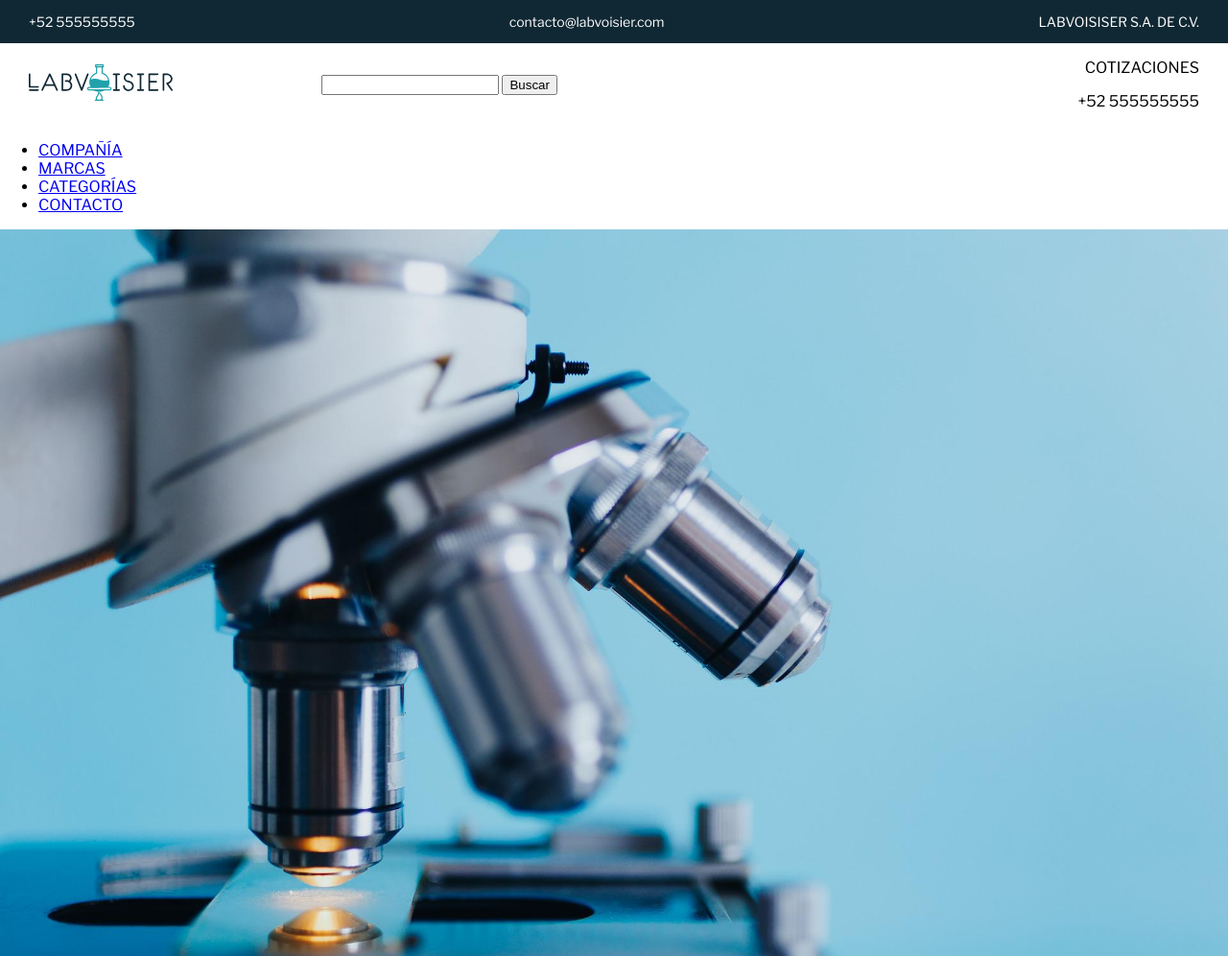
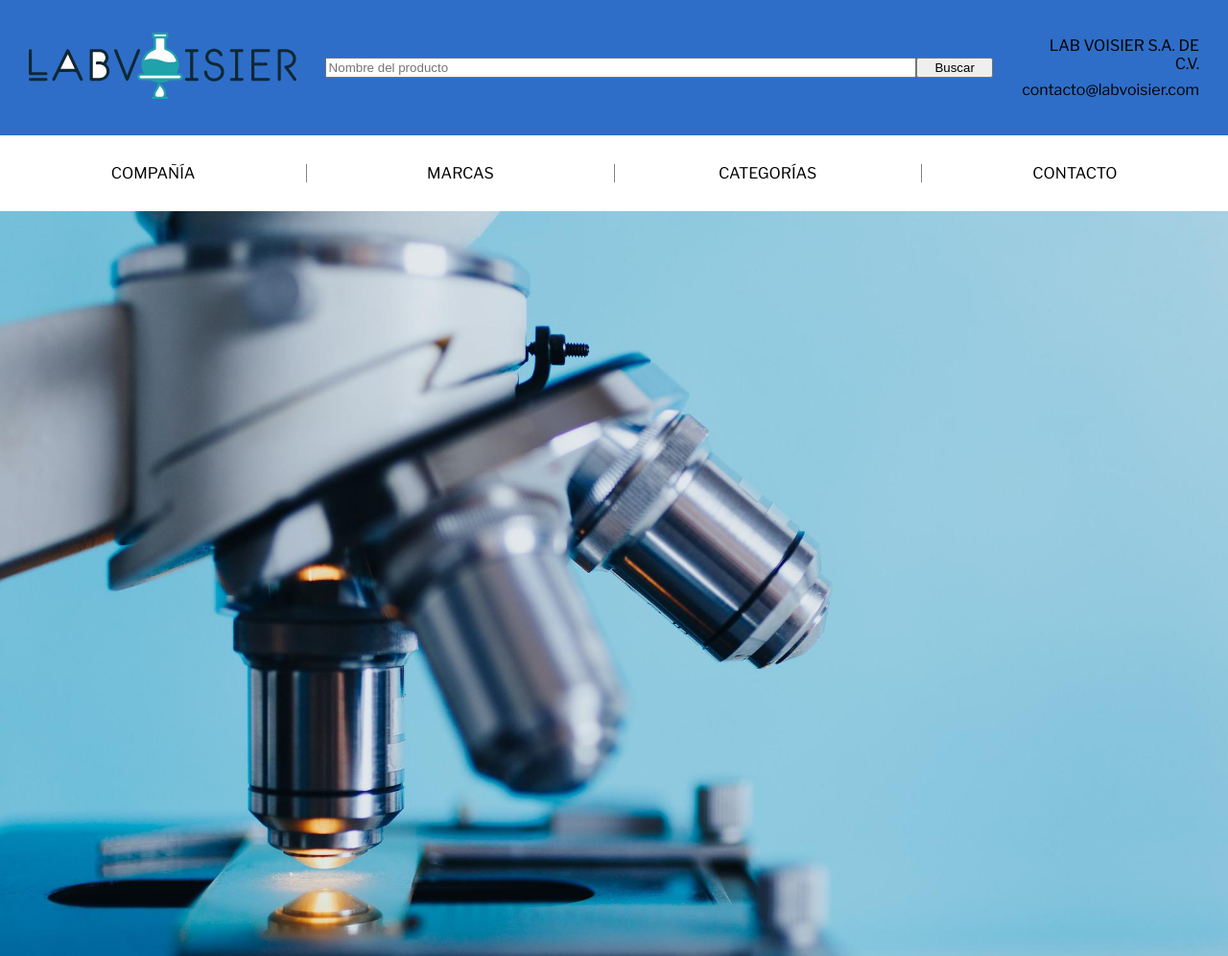
Before and after one commit to puagh/labo-work, a plain HTML site: page index.html in a window 1280 px wide. Shown: the top 996 px of the page at 96% size. Drawn offline with nearby package versions, Linux system fonts and the light colour scheme.

Commit message:
Styling the index page

```diff
--- a/css/style.css
+++ b/css/style.css
@@ -2,6 +2,7 @@ body{
   font-family: 'Lato', sans-serif;
   font-family: 'Libre Franklin', sans-serif;
   margin: 0;
+  padding: 0;
 }
 
 .topBar{
@@ -16,29 +17,90 @@ body{
   font-size: 14px;
 }
 
+.topBar{
+  display: none;
+}
+
+.visuallyhidden{
+  display: none;
+}
+
 .search{
   display: flex;
   align-items: center;
-  padding: 0 30px;
+  padding: 30px 30px;
+  background-color: #0f59c0de;
 }
 
-.search__logo img{
-  width: 150px;
+.main-logo{
+  width: 100%;
+  padding-right: 30px;
 }
 
 .search__logo{
+  flex: 0.8;
+  padding-right: 30px;
+}
+
+.search__entry {
+  flex: 2;
+}
+
+.search__entry form{
+  display: flex;
+}
+
+#search__entry__form input{
   flex: 1;
 }
 
-.search__entry{
-  flex: 2;
+#search__entry__form button{
+  width: 80px;
 }
 
+
 .search__quoteInfo{
-  flex: 1;
+  flex: 0.5;
   text-align: right;
+  padding-left: 30px;
 }
 
 .search__quoteInfo p:first-child{
   margin-bottom: 0;
 }
+
+.search__quoteInfo p{
+  margin: 8px 0;
+}
+
+.navigation{
+  background-color: #fff;
+}
+
+.navigation ul{
+  display: flex;
+  justify-content: space-evenly;
+  margin: 0;
+  padding: 30px 0;
+}
+.navigation ul li:nth-child(1n){
+  border-style: solid;
+  border-color: rgba(8, 8, 8, 0.5);
+  border-width: 0 0 0 1px;
+}
+
+.navigation ul li:first-of-type{
+  border-style: none;
+}
+
+.navigation ul li{
+  list-style: none;
+  display: inline-block;
+  width: 100%;
+  text-align: center;
+}
+
+.main-link{
+  text-decoration: none;
+  color: #000;
+}
--- a/index.html
+++ b/index.html
@@ -14,63 +14,65 @@
     <header>
         <div class="topBar">
             <div class="topBar__info">
-                <p class="topBar__info--phone">+52 555555555</p>
-            </div>
-            <div class="topBar__info">
                 <p class="topBar__info--mail">contacto@labvoisier.com</p>
             </div>
             <div class="topBar__info">
-                <p class="topBar__info--companyName">LABVOISISER S.A. DE C.V.</p>
+                <p class="topBar__info--companyName">LAB VOISIER S.A. DE C.V.</p>
             </div>
         </div>
         <div class="search">
             <div class="search__logo">
-                <a href="./index.html"><img src="./img/logo_labvoisier3.svg" alt="logo"></a>
+                <a href="./index.html">
+                    <img class="main-logo" src="./img/logo_labvoisier3.svg" alt="large labvoisier logo">
+                </a>
             </div>
             <div class="search__entry">
-                <input type="search" id="input-search" name="input-search">
-                <button>Buscar</button>
+                <form id="search__entry__form" action="" method="post">
+                    <label for="input-search" class="visuallyhidden">Search: </label>
+                    <input type="search" id="input-search" name="input-search" placeholder="Nombre del producto">
+                    <button>Buscar</button>
+                </form>
             </div>
             <div class="search__quoteInfo">
-                <p>COTIZACIONES</p>
-                <p>+52 555555555</p>
+                <p>LAB VOISIER S.A. DE C.V.</p>
+                <p>contacto@labvoisier.com</p>
             </div>
         </div>
-        <nav>
+        <nav class="navigation">
             <ul>
-                <li><a href="./company.html">COMPAÑÍA</a></li>
-                <li><a href="./marcas.html">MARCAS</a></li>
-                <li><a href="./categorias.html">CATEGORÍAS</a></li>
-                <li><a href="./contacto.html">CONTACTO</a></li>
+                <li><a class="main-link" href="./company.html">COMPAÑÍA</a></li>
+                <li><a class="main-link" href="./marcas.html">MARCAS</a></li>
+                <li><a class="main-link" href="./categorias.html">CATEGORÍAS</a></li>
+                <li><a class="main-link" href="./contacto.html">CONTACTO</a></li>
             </ul>
         </nav>
     </header>
     <div class="slide">
-        <img src="./img/analysis-g3588e50fa_1920.jpg" alt="slide 1" width="100%">
+        <img src="./img/analysis-g3588e50fa_1920.jpg" alt="slide 1" title="microscopio" width="100%">
     </div>
     <main>
         <h1>Labvoisier <span>Tu distribuidor de sustancias, reactivos, accesorios, consumibles y equipo para laboratorio</span></h1>
         <h2> Promociones por tiempo limitado</h2>
         <div class="producto">
-            <img src="./img/bd-vacutainer--conjunto-de-recoleccion-de-sangre-con-boton-pulsador-color-verde-caja-con-50-piezas-.png" alt="bd-vacutainer--conjunto-de-recoleccion-de-sangre-con-boton-pulsador-color-verde-caja-con-50-piezas">
+            <img src="./img/bd-vacutainer--conjunto-de-recoleccion-de-sangre-con-boton-pulsador-color-verde-caja-con-50-piezas-.png" alt="bd vacutainer recoleccion de sangre con boton pulsador color verde">
             <h3>Producto 1</h3>
             <p>Descripción del artículo</p>
             <button>Ver más</button>
         </div>
         <div class="producto">
-            <img src="./img/solucion-estandar-de-cloro--de-25-a-30-mg-l-como-cl2--nist---20-unidades-marca-hach.png" alt="solucion-estandar-de-cloro--de-25-a-30-mg-l-como-cl2--nist---20-unidades-marca-hach.png">
+            <img src="./img/solucion-estandar-de-cloro--de-25-a-30-mg-l-como-cl2--nist---20-unidades-marca-hach.png" alt="solucion estandar de cloro de 25 a 30 mg marca hach">
             <h3>Producto 2</h3>
             <p>Descripción del artículo</p>
             <button>Ver más</button>
         </div>
         <div class="producto">
-            <img src="./img/tubo-bd-microtainer-map-para-toma-de-muestra-y-recoleccion-de-sangre-color-lavanda-con-200-piezas-cat--365974.png" alt="tubo-bd-microtainer-map-para-toma-de-muestra-y-recoleccion-de-sangre-color-lavanda-con-200-piezas-cat--365974.png">
+            <img src="./img/tubo-bd-microtainer-map-para-toma-de-muestra-y-recoleccion-de-sangre-color-lavanda-con-200-piezas-cat--365974.png" alt="tubo bd microtainer para toma de muestra y recoleccion de sangre color lavanda cat 365974">
             <h3>Producto 3</h3>
             <p>Descripción del artículo</p>
             <button>Ver más</button>
         </div>
         <div class="producto">
-            <img src="./img/tubo-vacutainer-para-toma-de-muestra-y-recoleccion-de-sangre-color-rojo-con-100-piezas-cat-367812.png" alt="tubo-vacutainer-para-toma-de-muestra-y-recoleccion-de-sangre-color-rojo-con-100-piezas-cat-367812.png">
+            <img src="./img/tubo-vacutainer-para-toma-de-muestra-y-recoleccion-de-sangre-color-rojo-con-100-piezas-cat-367812.png" alt="tubo vacutainer para toma de muestra y recoleccion de sangre color rojo cat 367812">
             <h3>Producto 4</h3>
             <p>Descripción del artículo</p>
             <button>Ver más</button>
@@ -78,7 +80,7 @@
     </main>
     <footer>
         <div>
-            <img src="./img/logo_labvoisier3.svg" alt="logo" width="250">
+            <img src="./img/logo_labvoisier3.svg" alt="small labvoisier logo" width="250">
             <p>Venta de reactivos, consumibles y equipo especializado para laboratorio</p>
         </div>
         <div>
```
